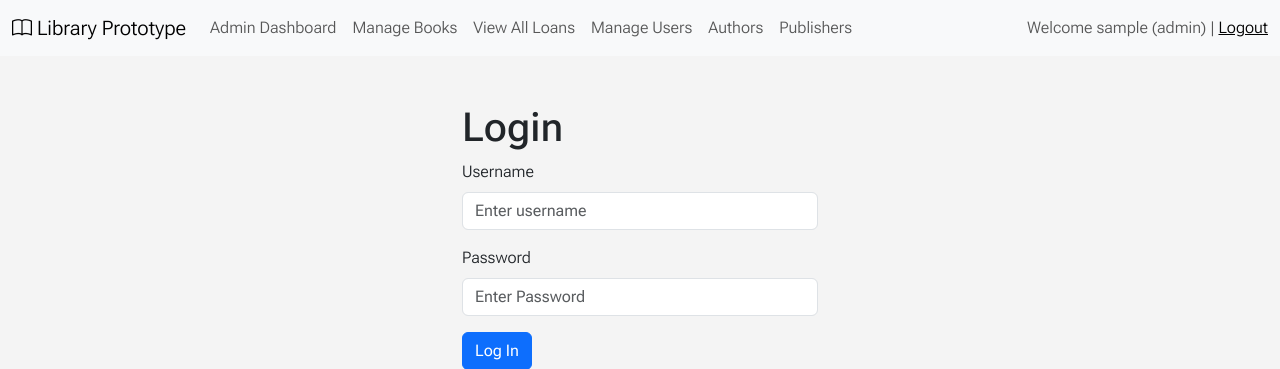
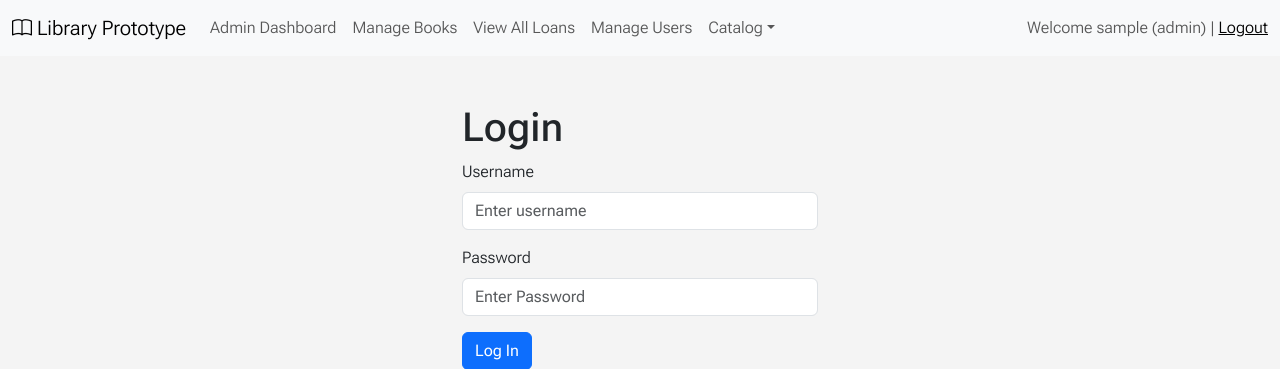
Before and after one commit to OnTheFlyCoding/libraryApp, a PHP site: page /index.php in a window 1280 px wide. Shown: the top 369 px of the page. Run offline with PHP 8.4, Linux system fonts and the light colour scheme; the visitor is signed in with stand-in values (Sample User, id 1).

Commit message:
dropdown catalog
From Gio & Jael

Co-Authored-By: Mookes-97 <317640086+Mookes-97@users.noreply.github.com>
Co-Authored-By: OnTheFlyCoding <149005453+OnTheFlyCoding@users.noreply.github.com>
Co-Authored-By: Copilot <198982749+Copilot@users.noreply.github.com>

```diff
--- a/include/header.php
+++ b/include/header.php
@@ -24,6 +24,12 @@ $brand_url  = BASE_URL . ($dashboards[$_SESSION['user_role'] ?? 0] ?? '/index.ph
 function nav_link($url, $text) {
     $current = ($url === $_SERVER['SCRIPT_NAME']);
     echo '<li class="nav-item"><a class="nav-link' . ($current ? ' active" aria-current="page' : '') . '" href="' . $url . '">' . $text . '</a></li>';
+}
+
+/* Same idea as nav_link(), but for a link inside a dropdown menu (class "dropdown-item") */
+function dropdown_item($url, $text) {
+    $current = ($url === $_SERVER['SCRIPT_NAME']);
+    echo '<li><a class="dropdown-item' . ($current ? ' active" aria-current="page' : '') . '" href="' . $url . '">' . $text . '</a></li>';
 }
 ?>
 <?php /* Skip link: hidden until a keyboard user presses Tab, then it lets them jump past the navbar.
@@ -54,8 +60,19 @@ function nav_link($url, $text) {
             nav_link($dir . 'books.php', 'Manage Books');
             nav_link($dir . 'loans.php', 'View All Loans');
             nav_link($dir . 'users.php', 'Manage Users');
-            nav_link($dir . 'authors.php', 'Authors');
-            nav_link($dir . 'publishers.php', 'Publishers');
+
+            /* "Catalog" dropdown groups the smaller pages so the navbar stays on one line.
+               data-bs-toggle="dropdown" makes Bootstrap open the menu when it's clicked.
+               The Catalog button itself is highlighted when we're on one of its pages. */
+            $catalog_pages = [$dir . 'authors.php', $dir . 'publishers.php'];
+            $in_catalog    = in_array($_SERVER['SCRIPT_NAME'], $catalog_pages);
+            echo '<li class="nav-item dropdown">';
+            echo '<a class="nav-link dropdown-toggle' . ($in_catalog ? ' active' : '') . '" href="#" role="button" data-bs-toggle="dropdown" aria-expanded="false">Catalog</a>';
+            echo '<ul class="dropdown-menu">';
+            dropdown_item($dir . 'authors.php', 'Authors');
+            dropdown_item($dir . 'publishers.php', 'Publishers');
+            echo '</ul>';
+            echo '</li>';
           }
         ?>
 
```
